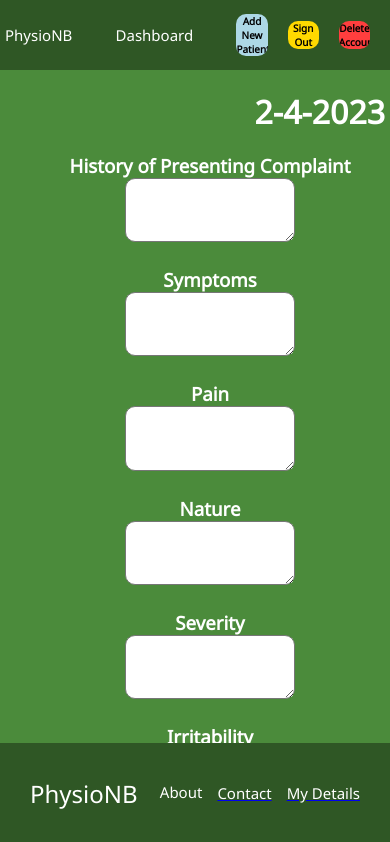
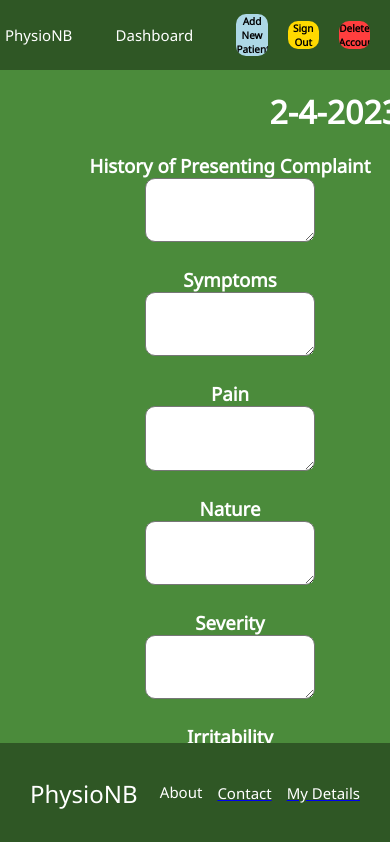
Before and after one commit to dinnf/PhysioNBDeployment, a React (Create React App) app in the folder client/: page /create in a window 390 px wide. Shown: the top 842 px of the page. Built offline with nearby package versions, Linux system fonts and the light colour scheme; no server answers; the HTML template or start-up script is replaced by a standard one.

Commit message:
changed view notes to remove all textareas

```diff
--- a/client/src/components/CreateNote/CreateNote.css
+++ b/client/src/components/CreateNote/CreateNote.css
@@ -127,7 +127,7 @@ textarea {
   @media only screen and (max-width: 600px)  {
     .FormContent {
       justify-content: flex-start;
-      align-items: center;
+      align-items: flex-start;
     }
     .BigContainer {
       display: block;
--- a/client/src/components/Home/Home.js
+++ b/client/src/components/Home/Home.js
@@ -88,6 +88,7 @@ const Home = () => {
 
                                 </Link>
                                 </td>
+                                <hr />
                                 </tr>
 
                         ))}</tbody></table>{" "}
```
